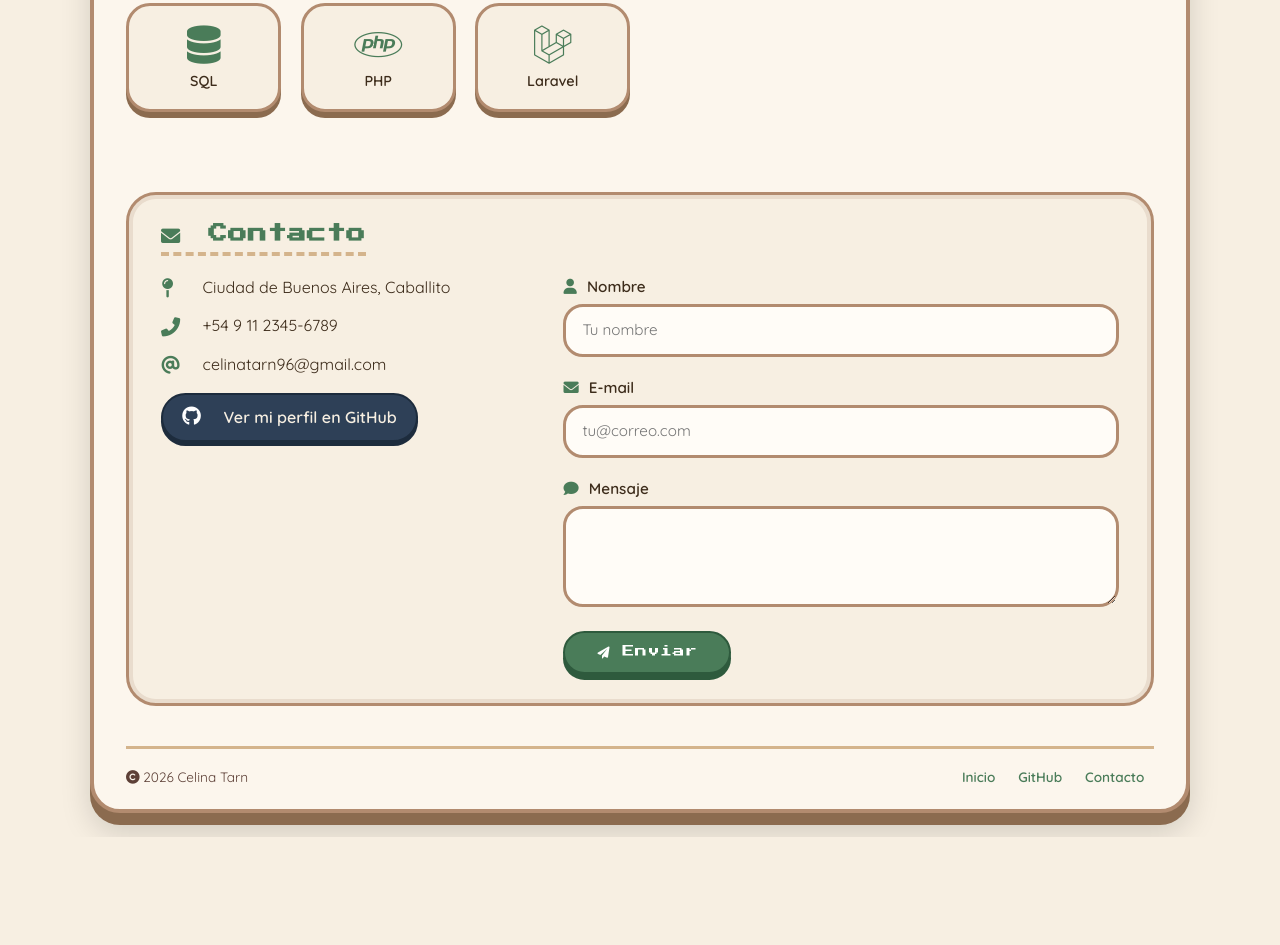
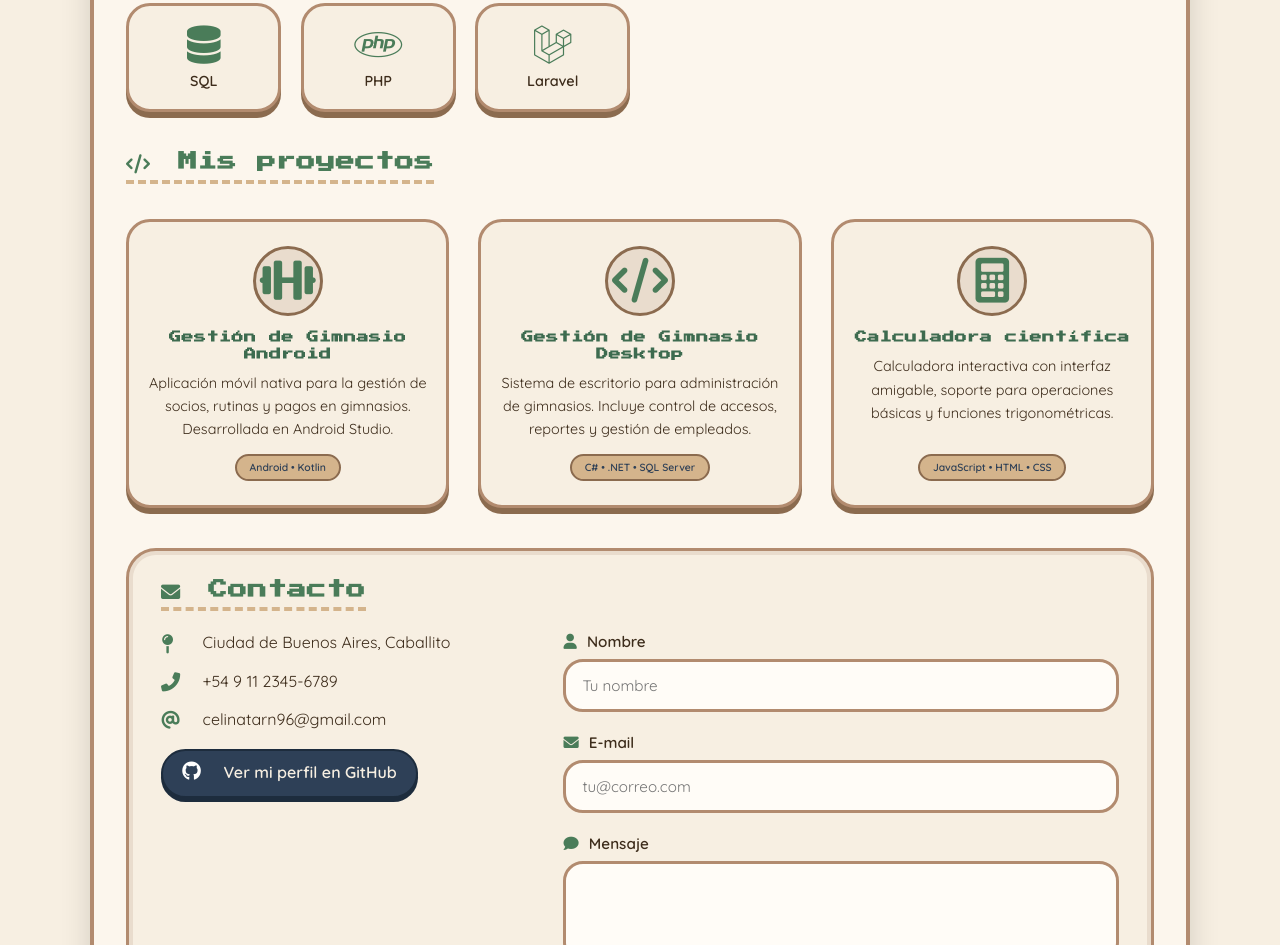
Before and after one commit to celina-web/landing_page, a plain HTML site: page index.html in a window 1280 px wide. Shown: the part 576-1521 px from the top of the page. Before the commit the page ends 1413 px from the top, so only its background shows below. Drawn offline with Linux system fonts and the light colour scheme.

Commit message:
Sección personal agregada

```diff
--- a/index.html
+++ b/index.html
@@ -26,16 +26,16 @@
                 <i class="fas fa-seedling"></i>
                 <h1>🌾 Mi Portafolio</h1>
             </div>
-            <nav>
+            <nav aria-label="Navegación principal">
                 <a href="#presentacion" class="nav-link"><i class="fas fa-user"></i> Yo</a>
                 <a href="#habilidades" class="nav-link"><i class="fas fa-tools"></i> Habilidades</a>
-                <a href="#personal" class="nav-link"><i class="fas fa-tree"></i> Granja</a>
+                <a href="#personal" class="nav-link"><i class="fas fa-tree"></i> Proyectos</a>
                 <a href="#contacto" class="nav-link"><i class="fas fa-envelope"></i> Contacto</a>
             </nav>
         </header>
 
         <!-- MAIN -->
-        <main>
+        <main role="main">
 
             <!-- SECCIÓN PRESENTACIÓN -->
             <section id="presentacion" class="presentacion">
@@ -96,6 +96,42 @@
 
             <!-- SECCIÓN PERSONAL -->
             <section id="personal" class="personal">
+                <h2><i class="fas fa-code" style="margin-right:8px;"></i> Mis proyectos</h2>
+                <div class="proyectos-grid">
+                    <!-- Card 1 -->
+                    <div class="proyecto-card">
+                        <div class="proyecto-icono">
+                            <i class="fas fa-dumbbell"></i>
+                        </div>
+                        <h3>Gestión de Gimnasio Android</h3>
+                        <p>
+                            Aplicación móvil nativa para la gestión de socios, rutinas y pagos en gimnasios. Desarrollada en Android Studio.
+                        </p>
+                        <span class="proyecto-tag">Android • Kotlin</span>
+                    </div>
+                    <!-- Card 2 -->
+                    <div class="proyecto-card">
+                        <div class="proyecto-icono">
+                            <i class="fas fa-code"></i>
+                        </div>
+                        <h3>Gestión de Gimnasio Desktop</h3>
+                        <p>
+                            Sistema de escritorio para administración de gimnasios. Incluye control de accesos, reportes y gestión de empleados.
+                        </p>
+                        <span class="proyecto-tag">C# • .NET • SQL Server</span>
+                    </div>
+                    <!-- Card 3 -->
+                    <div class="proyecto-card">
+                        <div class="proyecto-icono">
+                            <i class="fas fa-calculator"></i>
+                        </div>
+                        <h3>Calculadora científica</h3>
+                        <p>
+                            Calculadora interactiva con interfaz amigable, soporte para operaciones básicas y funciones trigonométricas.
+                        </p>
+                        <span class="proyecto-tag">JavaScript • HTML • CSS</span>
+                    </div>
+                </div>
             </section>
 
             <!-- SECCIÓN CONTACTO -->
--- a/style.css
+++ b/style.css
@@ -1,5 +1,4 @@
 
-    /* ---------- RESET & BASE ---------- */
 * {
     margin: 0;
     padding: 0;
@@ -220,6 +219,90 @@
 .habilidad span {
     font-weight: 600;
     font-size: 0.9rem;
+}
+
+    /* ---------- SECCIÓN PROYECTOS ---------- */
+.proyectos {
+    background: #dde8d5;
+    border-radius: 30px;
+    padding: 1.8rem 2rem;
+    border: 3px solid #8b6b4f;
+    box-shadow: inset 0 0 0 4px #f7efe2;
+}
+
+.proyectos-grid {
+    display: grid;
+    grid-template-columns: repeat(auto-fit, minmax(220px, 1fr));
+    gap: 1.8rem;
+    margin-top: 1rem;
+}
+
+.proyecto-card {
+    background: #f7efe2;
+    border-radius: 24px;
+    padding: 1.5rem 1.2rem;
+    border: 3px solid #b28b6f;
+    box-shadow: 0 6px 0 #8b6b4f;
+    text-align: center;
+    transition: transform 0.25s ease, box-shadow 0.25s ease;
+    display: flex;
+    flex-direction: column;
+    align-items: center;
+}
+
+.proyecto-card:hover {
+    transform: translateY(-6px);
+    box-shadow: 0 10px 0 #6d4f38;
+}
+
+.proyecto-icono {
+    font-size: 2.8rem;
+    color: #4a7c59;
+    background: #e9dccd;
+    width: 70px;
+    height: 70px;
+    border-radius: 50%;
+    display: flex;
+    align-items: center;
+    justify-content: center;
+    margin-bottom: 0.8rem;
+    border: 3px solid #8b6b4f;
+}
+
+.proyecto-card h3 {
+    font-family: 'Press Start 2P', monospace;
+    font-size: 0.75rem;
+    color: #3d6b4f;
+    margin-bottom: 0.6rem;
+    line-height: 1.4;
+}
+
+.proyecto-card p {
+    font-size: 0.9rem;
+    color: #3d2c1b;
+    margin-bottom: 0.8rem;
+    flex: 1;
+}
+
+.proyecto-tag {
+    background: #d4b48c;
+    padding: 0.3rem 0.8rem;
+    border-radius: 20px;
+    font-size: 0.65rem;
+    font-weight: 600;
+    color: #2e4057;
+    display: inline-block;
+    border: 2px solid #8b6b4f;
+}
+
+/* Ajustes responsive para las cards */
+@media (max-width: 700px) {
+    .proyectos-grid {
+        grid-template-columns: 1fr;
+        max-width: 400px;
+        margin-left: auto;
+        margin-right: auto;
+    }
 }
 
 /* ---------- SECCIÓN CONTACTO + FORMULARIO ---------- */
```
Lines whose indentation alone changed are shown as unchanged.
